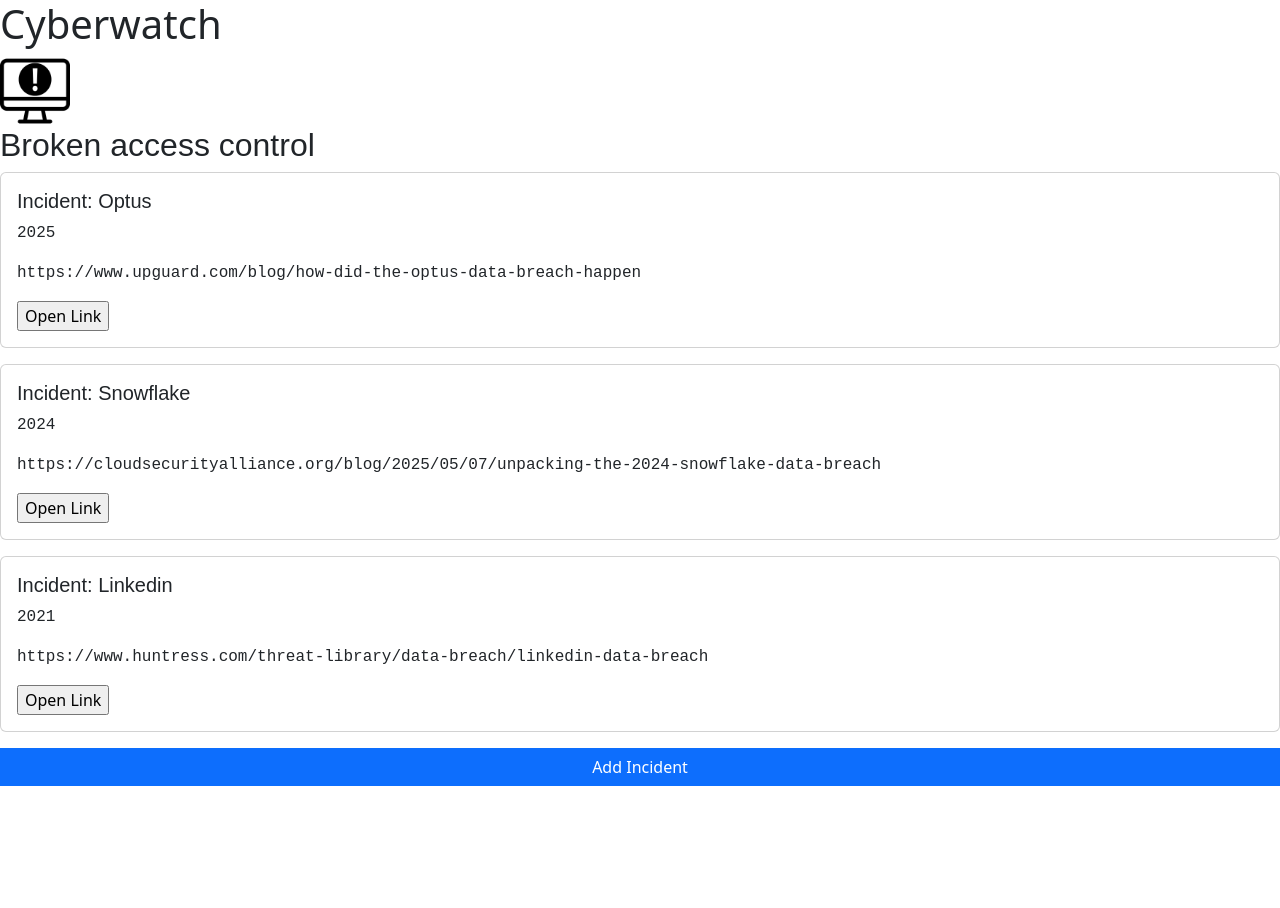
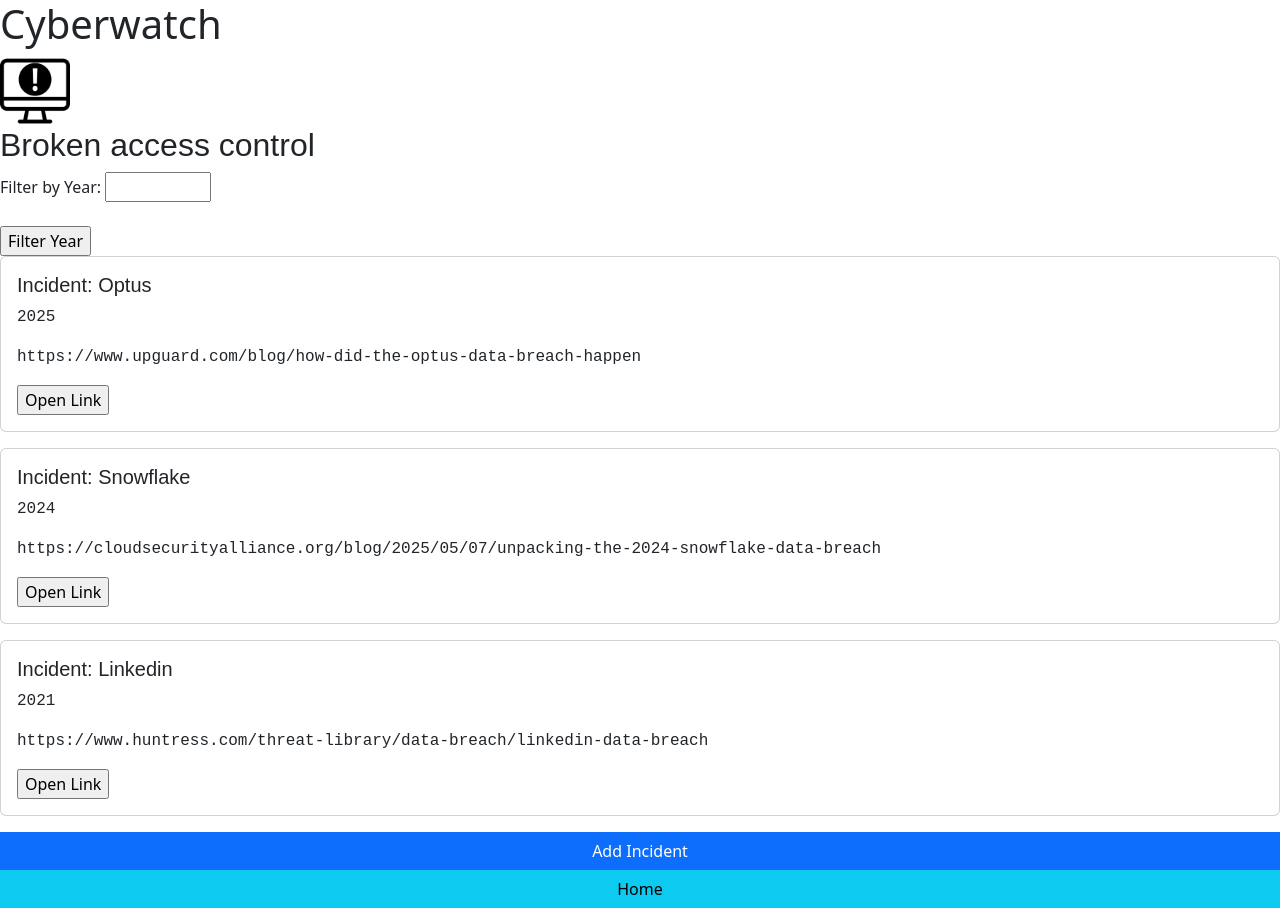
Before and after one commit to CharlieMP/12SE-PWA-assessment, a Flask app: page /incidents/1 in a window 1280 px wide. Before the commit the page ends 786 px from the top, so only its background shows below. Run offline with Flask 3, Linux system fonts and the light colour scheme.

Commit message:
added a feature that allows the user to filter the results by the year that they occurred

```diff
--- a/app.py
+++ b/app.py
@@ -26,11 +26,26 @@ def incident_page(vul_id):
         vulnamequery = text("SELECT vul_name FROM vulnerabilities WHERE id = {};".format(vul_id))
         vulnameresult = connection.execute(vulnamequery).fetchall()
     # TASK 3: Fetch all Incidents linked to this vul_id, return incidents list
+        year = request.args.get('year', '')
+        if year:
+            print('year', year)
+            query = text('SELECT inc_name, inc_url, inc_year FROM incidents WHERE vul_id = {} AND inc_year={}'.format(vul_id, year))
+        else:
+            print('no year')
+            query = text('SELECT inc_name, inc_url, inc_year FROM incidents WHERE vul_id = {}'.format(vul_id))
 
 
-        query = text('SELECT inc_name, inc_url, inc_year FROM incidents WHERE vul_id = {}'.format(vul_id))
+
         result = connection.execute(query, {"vul_id": vul_id}).fetchall()
         print(result)
+
+        result_filtered = []
+        for r in result:
+            # x=r[2]
+            # print(x,type(x))
+            if r[2] == 2024:
+                result_filtered.append(r)
+        print(result_filtered)
 
     # print(vul_id) #this is a print statement to help you understand what data is being returned
     return render_template('incidents.html', vulnerability = vulnameresult[0][0], vul_list = result)
@@ -65,8 +80,7 @@ def add_incident():
     return render_template('add-incident.html')
 
 
-# @app.route('/filter', methods=['GET'])
-# def filter_vulnerabilities(vul_id):
+
 
 
 app.run(debug=True, reloader_type='stat', port=5000)
--- a/templates/incidents.html
+++ b/templates/incidents.html
@@ -7,6 +7,19 @@
 {% endblock %}
 
 {% block content %}
+
+        <form method='GET'>
+            <label for='year'>Filter by Year:</label>
+
+
+            <input type='number' id='year' name='year', min="1996" max="2030">
+            <br><br>
+
+
+
+            <input type='submit' value='Filter Year'>
+        </form>
+
 <div class="row">
     {% for v in vul_list %}
     <div class="col-12 col-md-12 mb-3">
@@ -22,5 +35,6 @@
 
     {% endfor %}
 <a href="/add-incident" class="btn btn-primary">Add Incident</a>
+<a href="/" class="btn btn-info">Home</a>
 </div>
 {% endblock %}
```
